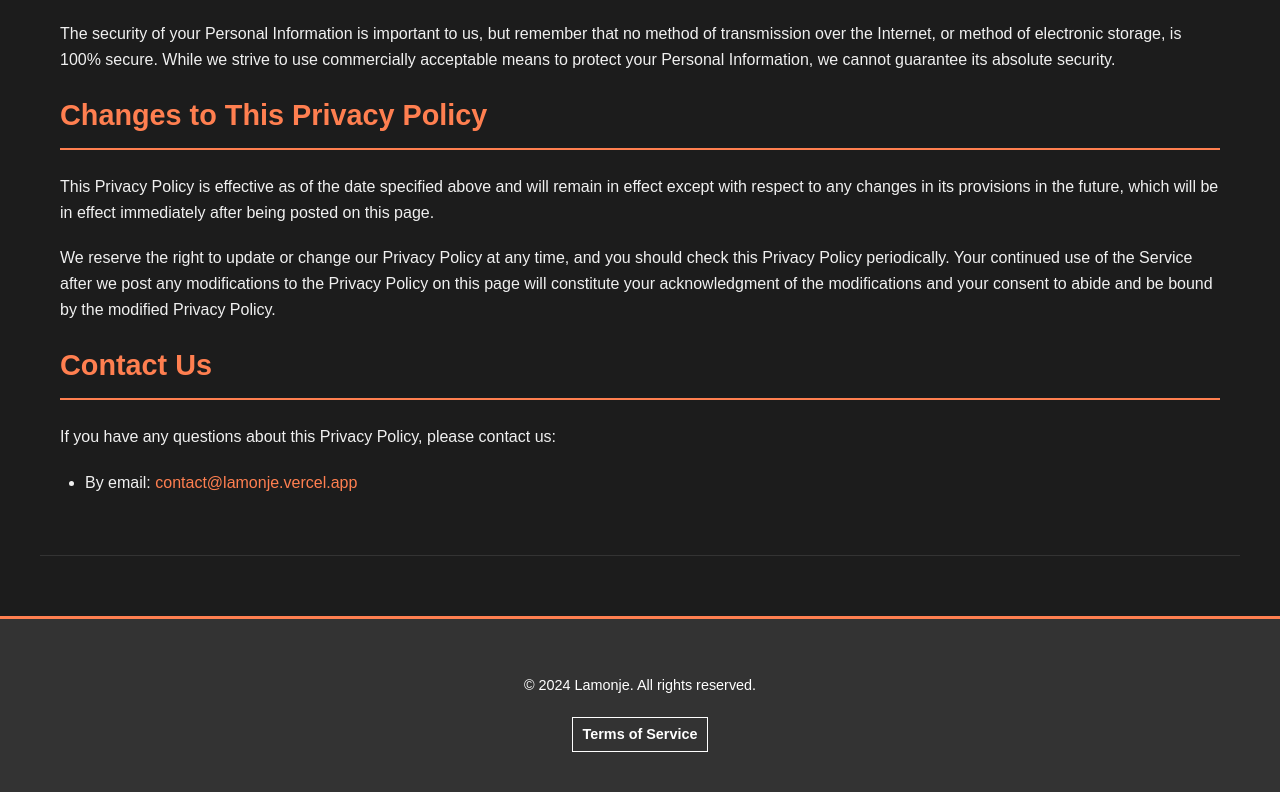
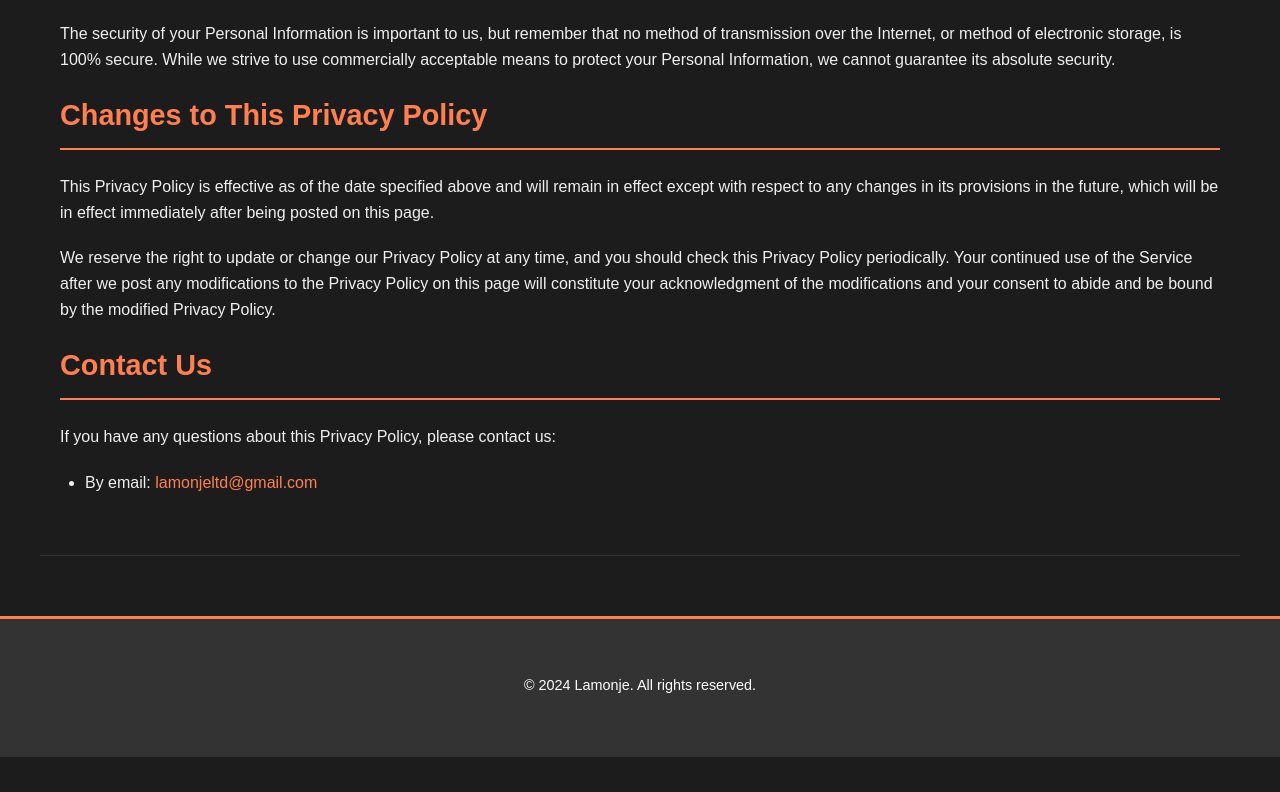
Before and after one commit to yonathanjj/lamonje, a plain HTML site: page privacy.html in a window 1280 px wide. Shown: the part 1341-2133 px from the top of the page. After the commit the page ends 2098 px from the top, so only its background shows below. Drawn offline with Linux system fonts and the light colour scheme.

Commit message:
Update privacy.html

```diff
--- a/privacy.html
+++ b/privacy.html
@@ -180,7 +180,7 @@
         <section class="policy-section">
             <h2>Introduction</h2>
             <span id="last-updated-date">Last updated: <span id="update-date-placeholder">January 1, 2024</span></span>
-            <p>Lamonje (the "Site," "we," "us," or "our") operates <a href="https://lamonje.vercel.app/" target="_blank">https://lamonje.vercel.app/</a>. This page informs you of our policies regarding the collection, use, and disclosure of Personal Information we receive from users of the Site.</p>
+            <p>Lamonje (the "Site," "we," "us," or "our") operates <a href="https://www.lamonje.com/" target="_blank">https://www.lamonje.com/</a>. This page informs you of our policies regarding the collection, use, and disclosure of Personal Information we receive from users of the Site.</p>
             <p>We use your Personal Information only for providing and improving the Site. By using the Site, you agree to the collection and use of information in accordance with this policy.</p>
 
             <h2>Information Collection and Use</h2>
@@ -215,7 +215,7 @@
             <h2>Contact Us</h2>
             <p>If you have any questions about this Privacy Policy, please contact us:</p>
             <ul>
-                <li>By email: <a href="mailto:contact@lamonje.vercel.app">contact@lamonje.vercel.app</a></li>
+                <li>By email: <a href="mailto:lamonjeltd@gmail.com">lamonjeltd@gmail.com</a></li>
             </ul>
         </section>
     </main>
@@ -223,10 +223,7 @@
     <footer>
         <div class="container">
             <p>&copy; 2024 Lamonje. All rights reserved.</p>
-            <div class="footer-link">
-                <!-- Single link requested by the user -->
-                <a href="/terms-of-service.html">Terms of Service</a>
-            </div>
+
         </div>
     </footer>
 
```
